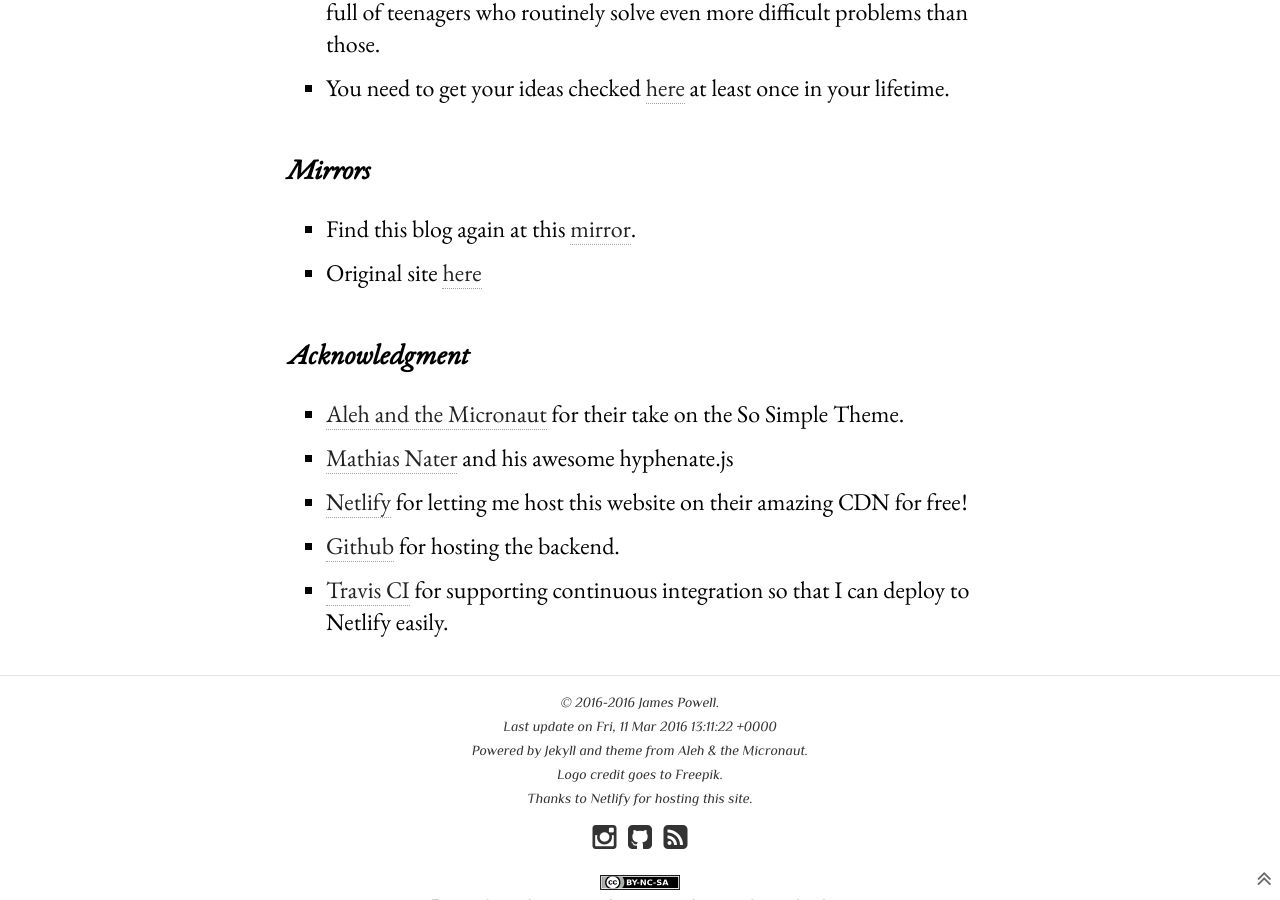
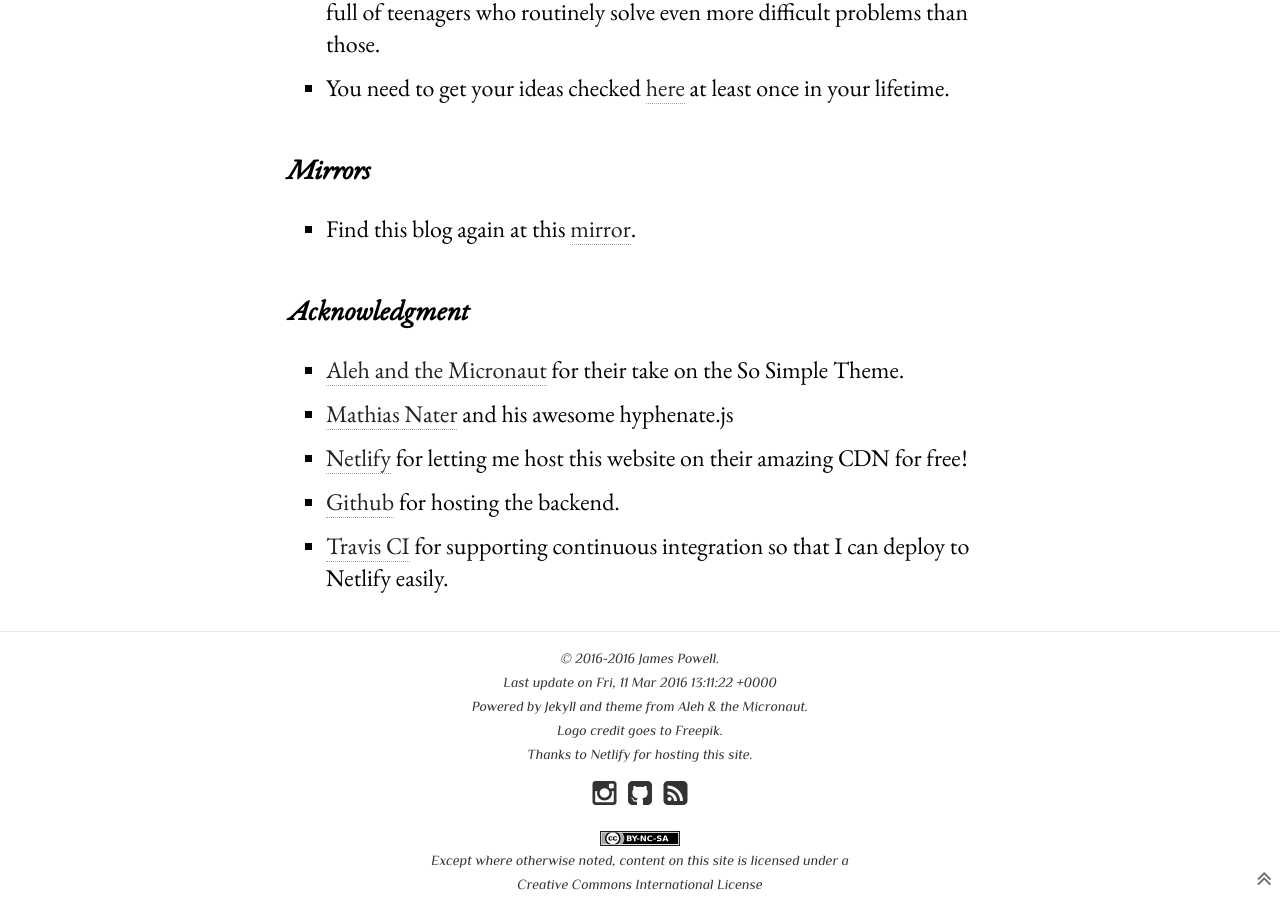
Before and after one commit to espresso-math/TheRocketeers, a Jekyll site: the page built from links/index.md, in a window 1280 px wide and 900 px high, scrolled down 2359 px. Built offline with Jekyll 4.4.1, drawn with Linux system fonts in a browser that asks for light colours; nearby versions of some CDN libraries.

Commit message:
Update 2016-03-10:13:57:45

```diff
--- a/links/index.md
+++ b/links/index.md
@@ -45,9 +45,12 @@ modified: 2014-08-08T19:44:38.564948-04:00
 
 
 #### Mirrors
-
-* Find this blog again at this [mirror](http://navigator-douglas-18745.netlify.com/).
-* Original site [here](https://therocketeers.cr.rs)
+{% if site.url == "https://therocketeers.cr.rs" %}
+* Find this blog again at this [mirror](https://therocketeers.github.io).
+{% endif %}
+{% if site.url == "https://therocketeers.github.io" %}
+* Find this blog again as this [mirror](https://therocketeers.cr.rs).
+{% endif %}
 
 #### Acknowledgment
 
```
Also changed, not shown: _posts/stories/rosin/2016-02-22-rosin-pt-1.md (+1 -1 lines), _posts/stories/rosin/2016-02-25-rosin-pt-2.md (+1 -1 lines), 1 other file.
